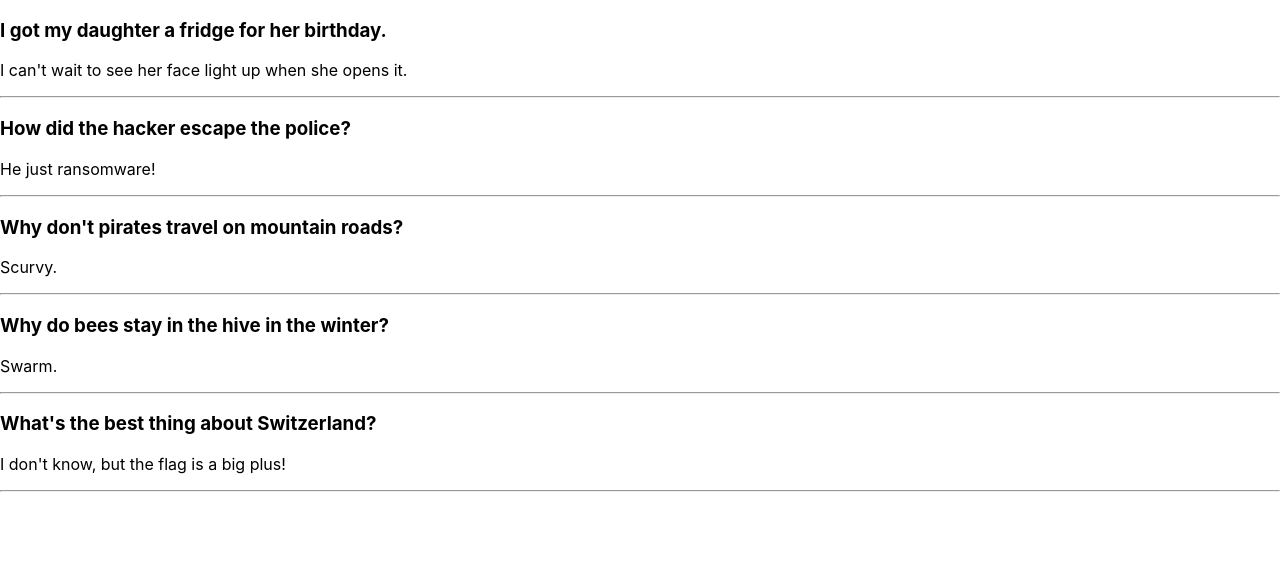
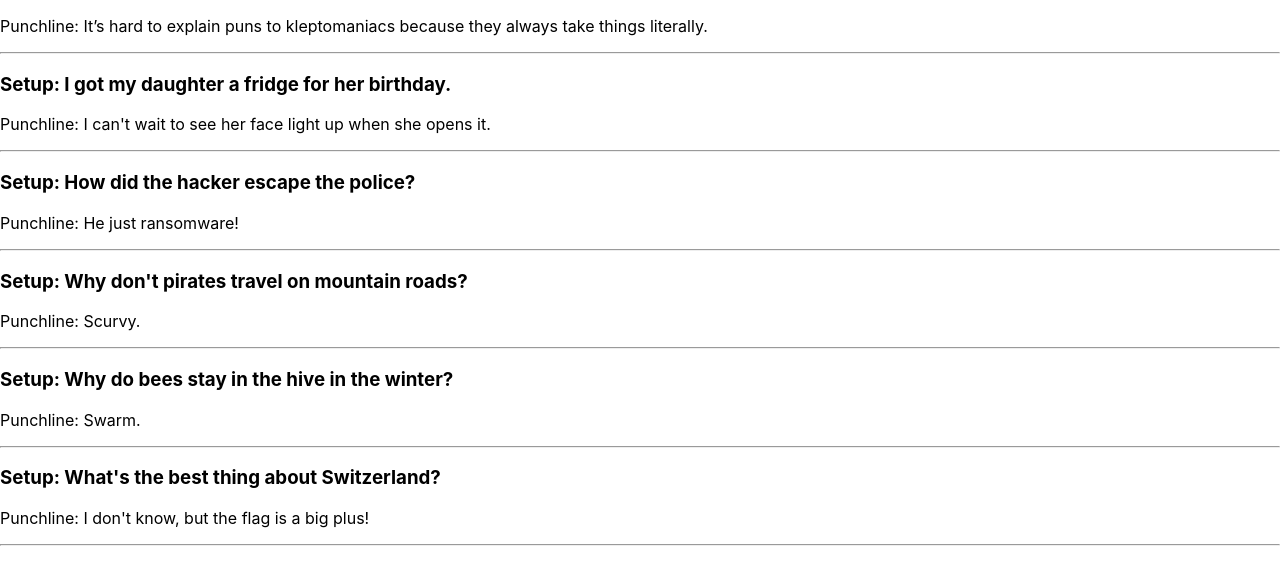
Before and after one commit to DevShruti/jokes-react-scrimba, a React (Create React App) app: page / in a window 1280 px wide. Shown: the top 584 px of the page. Built offline with nearby package versions, Linux system fonts and the light colour scheme.

Commit message:
single punch line

```diff
--- a/src/App.js
+++ b/src/App.js
@@ -3,6 +3,9 @@
 function App() {
   return (
     <div>
+      <Jokes
+                punchline="It’s hard to explain puns to kleptomaniacs because they always take things literally."
+            />
     <Jokes
         setup="I got my daughter a fridge for her birthday."
         punchline="I can't wait to see her face light up when she opens it."
--- a/src/Jokes.js
+++ b/src/Jokes.js
@@ -1,8 +1,8 @@
 export default function Jokes(props){
    return (
     <div>
-    <h3>{props.setup}</h3>
-    <p>{props.punchline}</p>
-    <hr />
-</div>
+            {props.setup && <h3>Setup: {props.setup}</h3>}
+            <p>Punchline: {props.punchline}</p>
+            <hr />
+        </div>
    )}
```
